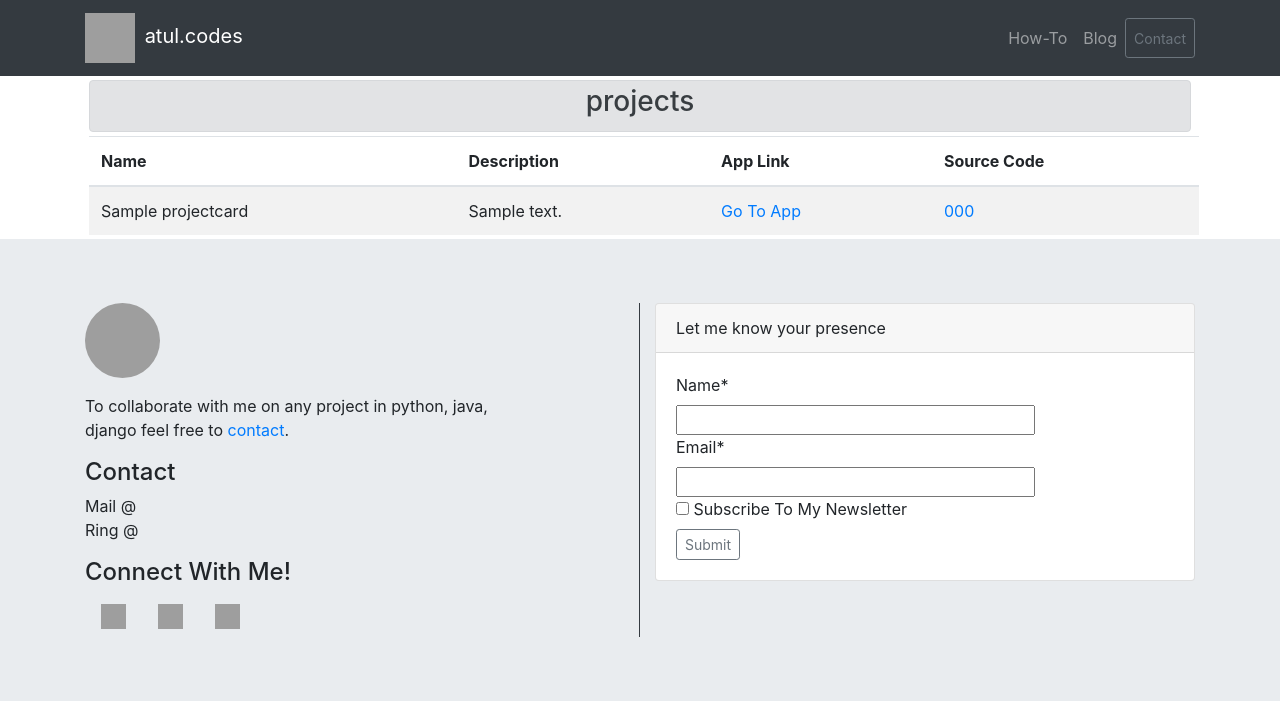
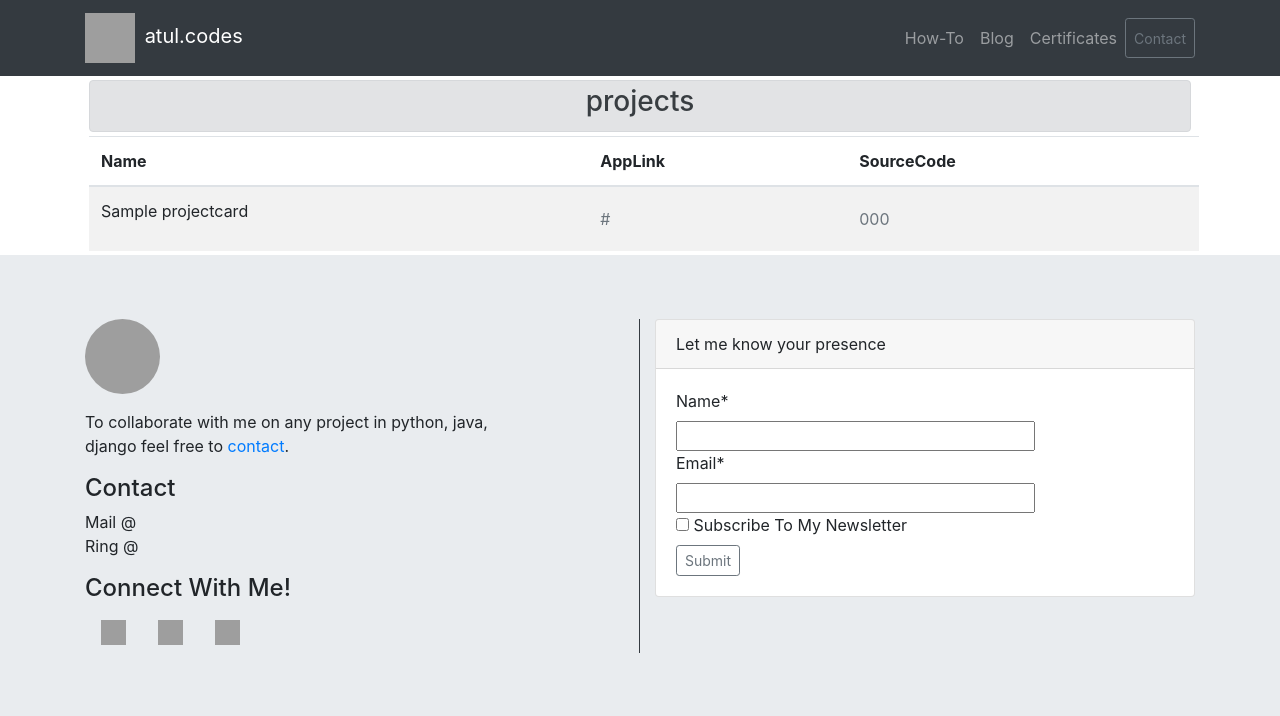
Before and after one commit to atulsingh029/portfolio, a Django app: page /list_all/?type=projects in a window 1280 px wide. Shown: the top 716 px of the page. Run offline with Django 3.2, Linux system fonts and the light colour scheme; tables that the repository leaves empty hold one stand-in row (values such as "Sample post"); some libraries are stand-ins or nearby versions; grey boxes are pictures that could not be loaded.

Commit message:
minor changes and optimizations

```diff
--- a/home/models.py
+++ b/home/models.py
@@ -72,11 +72,11 @@ class ProjectCards(models.Model):
         projectObj = ProjectCards.objects.all()
         projects = []
         for i in projectObj:
-            if i.allowed:
                 temp = {'name': i.name, 'applink': i.applink,
                         'sourcecode': i.sourcecode, 'active': i.active,
                         'icon': i.icon, 'description': i.description,
-                        'appstatus' : i.appstatus, 'sourcestatus': i.sourcestatus
+                        'appstatus' : i.appstatus, 'sourcestatus': i.sourcestatus,
+                        'allowed':i.allowed
                         }
                 projects.append(temp)
         return projects
--- a/home/views.py
+++ b/home/views.py
@@ -23,7 +23,10 @@ def home(request):
 
     mform = MailingForm()
     vform = VisitorForm()
-    temp = ProjectCards.getProjectCards()
+    temp = []
+    for card in ProjectCards.getProjectCards():
+        if card['allowed'] == True:
+            temp.append(card)
     Tracking_Logger.objects.create(ip = ip, refer=refer)
     twolists = [temp[0:int(len(temp)/2)],temp[int(len(temp)/2):int(len(temp))]]
     introtext = 'I am Atul Singh, a computer science student currently in 3rd year of graduation. ' \
@@ -85,35 +88,34 @@ def list_all(request):
     except:
         return redirect('/')
     if type == 'certificates':
-        heading = ['Name', 'Issued By', 'certificate']
+        heading = ['Name', 'IssuedBy', 'certificate']
         items = []
         out = Carousel.getCarousel()
         for i in out:
             if i['iscertificate']:
-                temp = {'text1':i['name'], 'text2':i['issuedby'], 'link1':i['carouselapplink'],'btn1':i['carouselapplink'],}
+                temp = {'text1':i['name'], 'text2':i['issuedby'], 'link1':i['carouselapplink'],'btn1':'view certificate',}
                 items.append(temp)
         mform = MailingForm()
         vform = VisitorForm()
-        context = {'headings': heading, 'items': items, 'list_type': type, 'contactform':mform, 'presenceform':vform, 'redirect_to':redirectto}
+        context = {'headings': heading, 'items': items, 'list_type': type, 'contactform':mform, 'presenceform':vform,
+                   'redirect_to':redirectto, 'nav1':'Projects', 'navlink1':'/list_all/?type=projects'}
         return render(request, 'list.html', context=context)
     elif type == 'projects':
-        heading = ['Name', 'Description', 'App Link', 'Source Code']
+        heading = ['Name', 'AppLink', 'SourceCode']
         items = []
         mform = MailingForm()
         vform = VisitorForm()
         out = ProjectCards.getProjectCards()
         for i in out:
-            if i['applink'] =='':
-                applink = '#'
+            if i['applink'] is None:
+                applink='#'
             else:
                 applink = i['applink']
-            if i['sourcecode'] =='':
-                sourcecode = '#'
-            else:
-                sourcecode = i['sourcecode']
-            temp={'text1':i['name'], 'text2':i['description'],'link1':applink,'btn1':'Go To App','link2':sourcecode,'btn2':sourcecode}
+            sourcecode = i['sourcecode']
+            temp={'text1':i['name'], 'link1':applink,'btn1':'open','link2':sourcecode,'btn2':'view','status1':i['appstatus'], 'status2':i['sourcestatus']}
             items.append(temp)
-        context = {'headings': heading, 'items': items, 'list_type': type, 'contactform':mform, 'presenceform':vform, 'redirect_to':redirectto}
+        context = {'headings': heading, 'items': items, 'list_type': type, 'contactform':mform, 'presenceform':vform,
+                   'redirect_to':redirectto, 'nav1':'Certificates', 'navlink1':'/list_all/?type=certificates'}
         return render(request, 'list.html', context=context)
     else:
         return redirect('/')
--- a/templates/abstract_base.html
+++ b/templates/abstract_base.html
@@ -29,6 +29,12 @@
                 <div class="navbar-nav ">
                     <a class="nav-item nav-link" href="/how-to">How-To</a>
                     <a class="nav-item nav-link" href="/blog">Blog</a>
+                    {% if nav1 %}
+                    <a class="nav-item nav-link" href="{{ navlink1 }}">{{ nav1 }}</a>
+                    {% endif %}
+                    {% if nav2 %}
+                    <a class="nav-item nav-link" href="{{ navlink2 }}">{{ nav2 }}</a>
+                    {% endif %}
                     <!-- Button trigger modal -->
                     <button type="button" id='contact' class="btn btn-outline-secondary btn-sm" data-toggle="modal"
                             data-target="#exampleModal">
--- a/templates/list.html
+++ b/templates/list.html
@@ -14,10 +14,19 @@
       <tbody>
       {% for item in items %}
         <tr>
+        {% if item.text1 %}
            <td>{{ item.text1 }}</td>
+        {% endif %}
+        {% if item.text2 %}
            <td>{{ item.text2 }}</td>
-           <td><a href="{{ item.link1 }}" target="_blank">{{ item.btn1 }}</a></td>
-           <td><a href="{{ item.link2 }}" target="_blank">{{ item.btn2 }}</a></td>
+        {% endif %}
+<!--  small screens -->
+           <td class="d-md-none "><a href="{{ item.link1 }}" target="_blank" class="nav-link {{ item.status1 }} pl-0">{{ item.btn1 }}</a></td>
+           <td class="d-md-none "><a href="{{ item.link2 }}" target="_blank" class="nav-link {{ item.status2 }} pl-0">{{ item.btn2 }}</a></td>
+<!-- large screens -->
+           <td class="d-none d-md-table-cell"><a href="{{ item.link1 }}" target="_blank" class="nav-link {{ item.status1 }} pl-0">{{item.link1 }}</a></td>
+           <td class="d-none d-md-table-cell"><a href="{{ item.link2 }}" target="_blank" class="nav-link {{ item.status2 }} pl-0">{{item.link2 }}</a></td>
+
         </tr>
       {% endfor %}
       </tbody>
```
Also changed, not shown: templates/base.html (+11 -7 lines).
